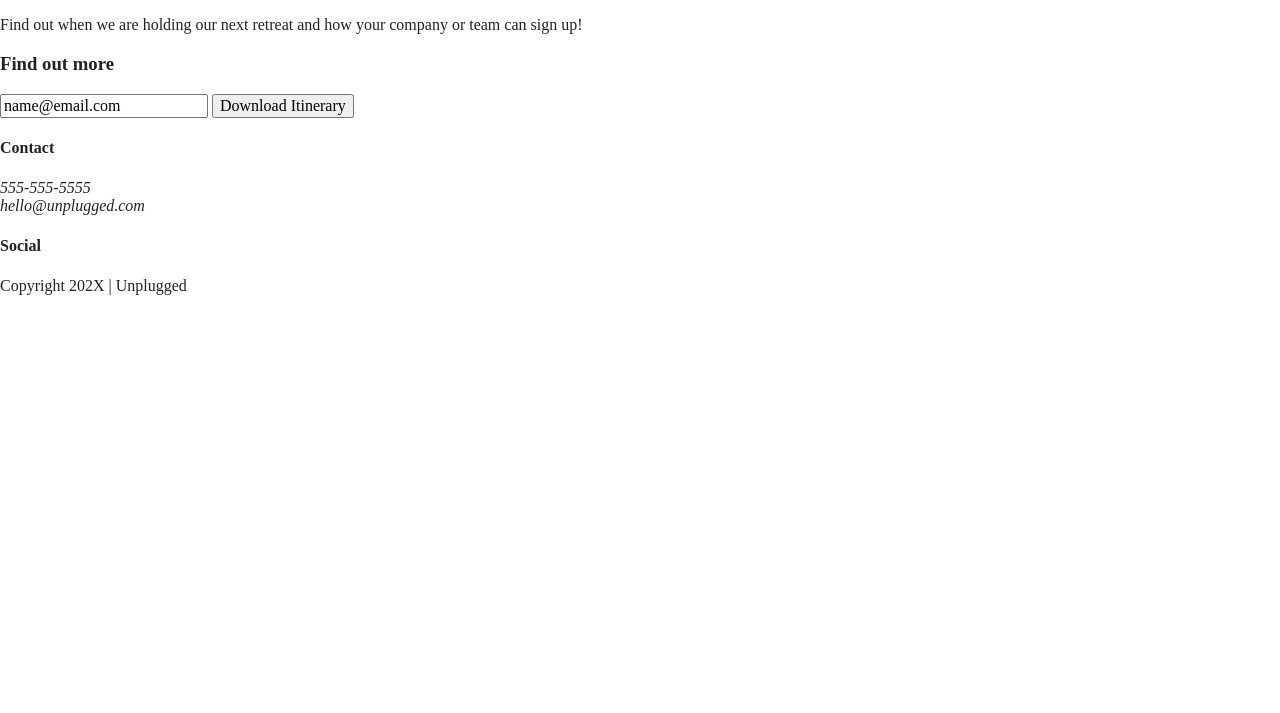
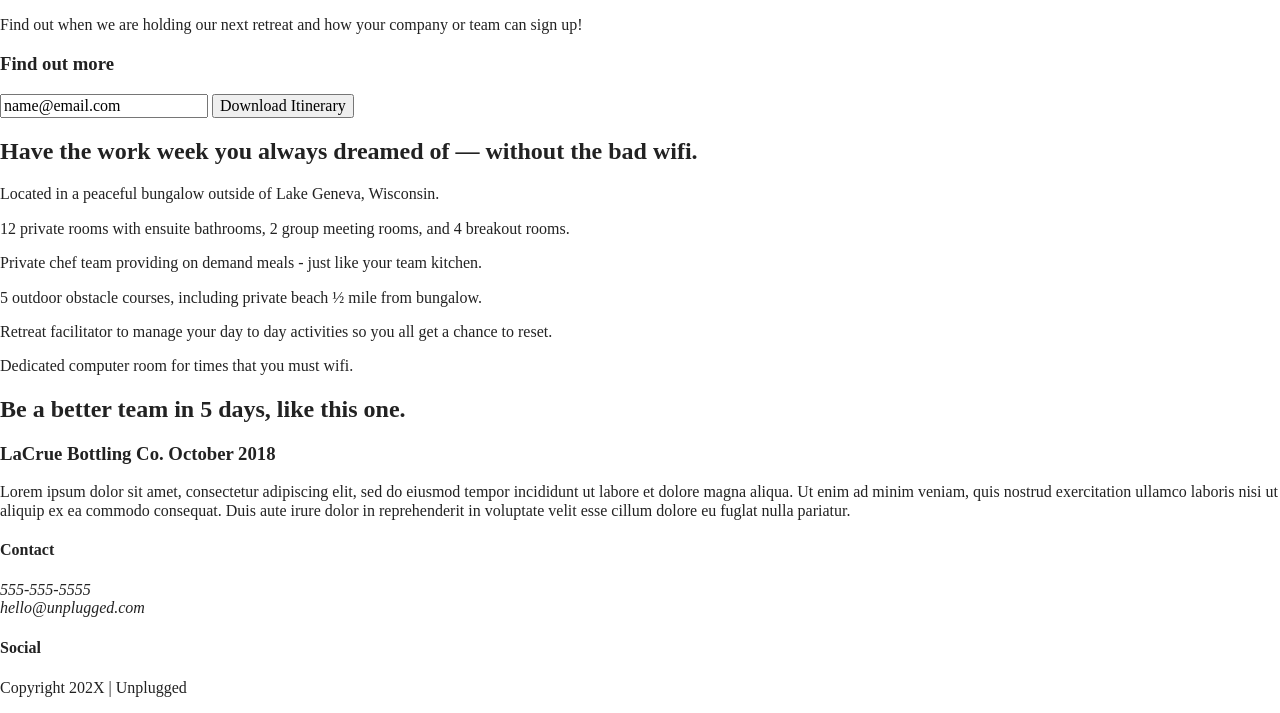
Before and after one commit to thejenvine/project-unplugged, a website built with Parcel: page index.html in a window 1280 px wide. Shown: the part 176-889 px from the top of the page. Before the commit the page ends 800 px from the top, so only its background shows below. Built offline with nearby package versions, Linux system fonts and the light colour scheme.

Commit message:
Updated the homepage

```diff
--- a/index.html
+++ b/index.html
@@ -28,7 +28,9 @@
   <header>
     <div class="content-wrapper">
       <a href="#">
-        <img src="" alt="unplugged logo"></a>
+        <img src="" alt="unplugged logo">
+      </a>
+      <div class="header-divider"></div>
       <nav>
         <ul>
           <li><a href="faq/index.html" rel="noopener">FAQ</a></li>
@@ -50,8 +52,8 @@
       <div class="content-wrapper">
         <div class="form-description">
           <h3>Want to join the next retreat?</h3>
-          <p>Find out when we are holding our next retreat and
-            how your company or team can sign up!
+          <p>
+            Find out when we are holding our next retreat and how your company or team can sign up!
           </p>
         </div>
         <div class="form">
@@ -62,13 +64,81 @@
       </div>
     </aside>
 
+    <section class="features">
+      <div class="content-wrapper">
+        <h2>Have the work week you always dreamed of — without the bad wifi.</h2>
+        <!-- Add your Features content here -->
+        <div class="features-items">
+          <article>
+            <p class="fontawesome-icon">
+            </p>
+            <p class="features-item-description">
+              Located in a peaceful bungalow outside of Lake Geneva, Wisconsin.
+            </p>
+          </article>
+          <article>
+            <p class="fontawesome-icon">
+            </p>
+            <p class="features-item-description">
+              12 private rooms with ensuite bathrooms, 2 group meeting rooms, and 4 breakout rooms.
+            </p>
+          </article>
+          <article>
+            <p class="fontawesome-icon">
+            </p>
+            <p class="features-item-description">
+              Private chef team providing on demand meals - just like your team kitchen.
+            </p>
+          </article>
+          <article>
+            <p class="fontawesome-icon">
+            </p>
+            <p class="features-item-description">
+              5 outdoor obstacle courses, including private beach ½ mile from bungalow.
+            </p>
+          </article>
+          <article>
+            <p class="fontawesome-icon">
+            </p>
+            <p class="features-item-description">
+              Retreat facilitator to manage your day to day activities so you all get a chance to reset.
+            </p>
+          </article>
+          <article>
+            <p class="fontawesome-icon">
+            </p>
+            <p class="features-item-description">
+              Dedicated computer room for times that you must wifi.
+            </p>
+          </article>
+        </div>
+      </div>
+    </section>
+
+    <section class="reviews">
+      <div class="content-wrapper">
+        <h2>Be a better team in 5 days, like this one.</h2>
+        <article>
+          <div>
+            <h3>LaCrue Bottling Co. October 2018</h3>
+            <p>
+              Lorem ipsum dolor sit amet, consectetur adipiscing elit,
+              sed do eiusmod tempor incididunt ut labore et dolore magna aliqua.
+              Ut enim ad minim veniam, quis nostrud exercitation ullamco laboris nisi ut aliquip ex ea commodo consequat.
+              Duis aute irure dolor in reprehenderit in voluptate velit esse cillum dolore eu fuglat nulla pariatur.
+            </p>
+          </div>
+        </article>
+      </div>
+    </section>
+
   </main>
   <!-- main wrapper -->
 
   <footer>
     <div class="content-wrapper">
-      <div class="footer-contact">
-        <div class="contact"></div>
+      <div class="footer-content">
+        <div class="contact">
           <h4>Contact</h4>
           <address>
             <p>
@@ -76,16 +146,21 @@
               hello@unplugged.com
             </p>
           </address>
+        </div>
         <div class="social">
           <h4>Social</h4>
+          <div class="social-icons">
             <p><a href="https://www.facebook.com/yoursite" target="_blank" rel="noopener"></a></p>
             <!-- other social links here -->
           </div>
-      </div> <!-- footer content ends -->
+        </div>
+      </div>
+      <!-- footer content ends -->
+    </div>
+    <!--footer content-wrapper ends-->
     <div class="copyright">
       <p>Copyright 202X | Unplugged</p>
     </div>
-    </div> <!--footer content-wrapper ends-->
   </footer>
 
   <script src="js/vendor/modernizr-3.11.2.min.js"></script>
```
Lines whose indentation alone changed are shown as unchanged.
